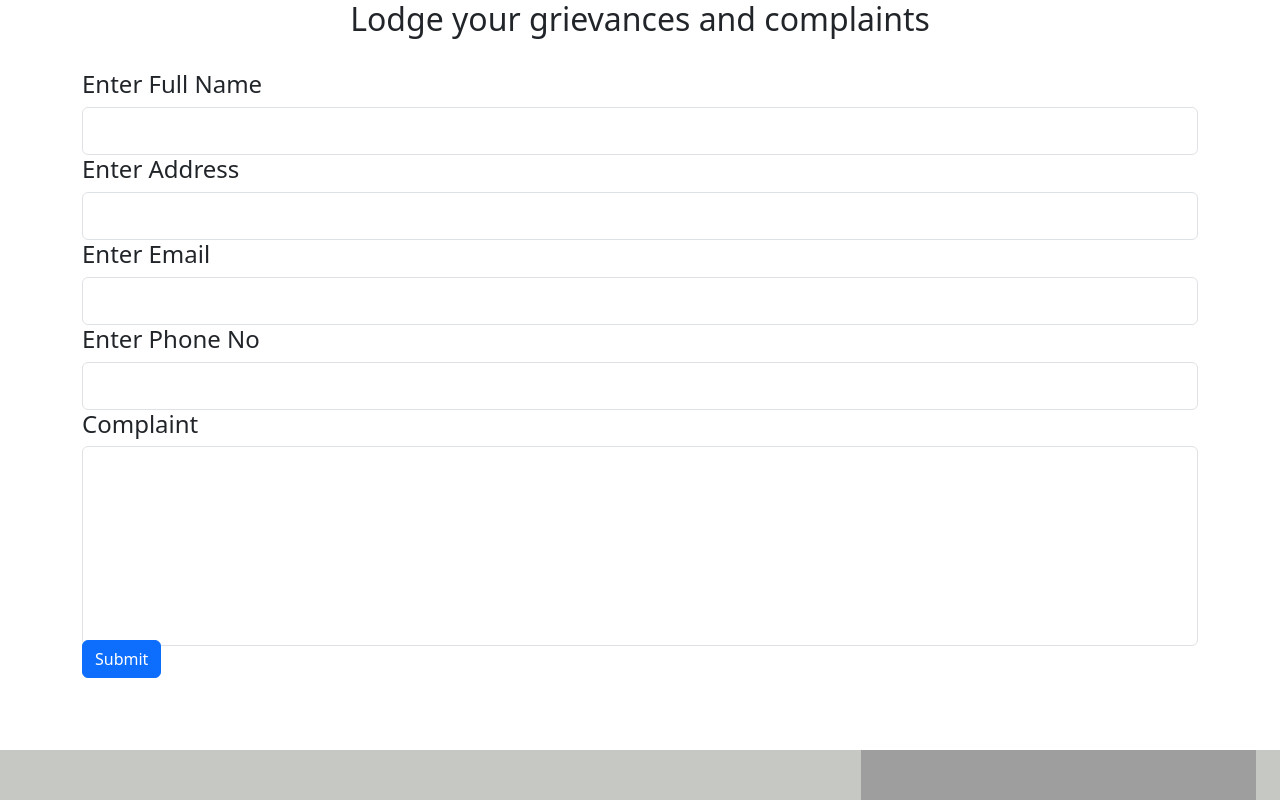
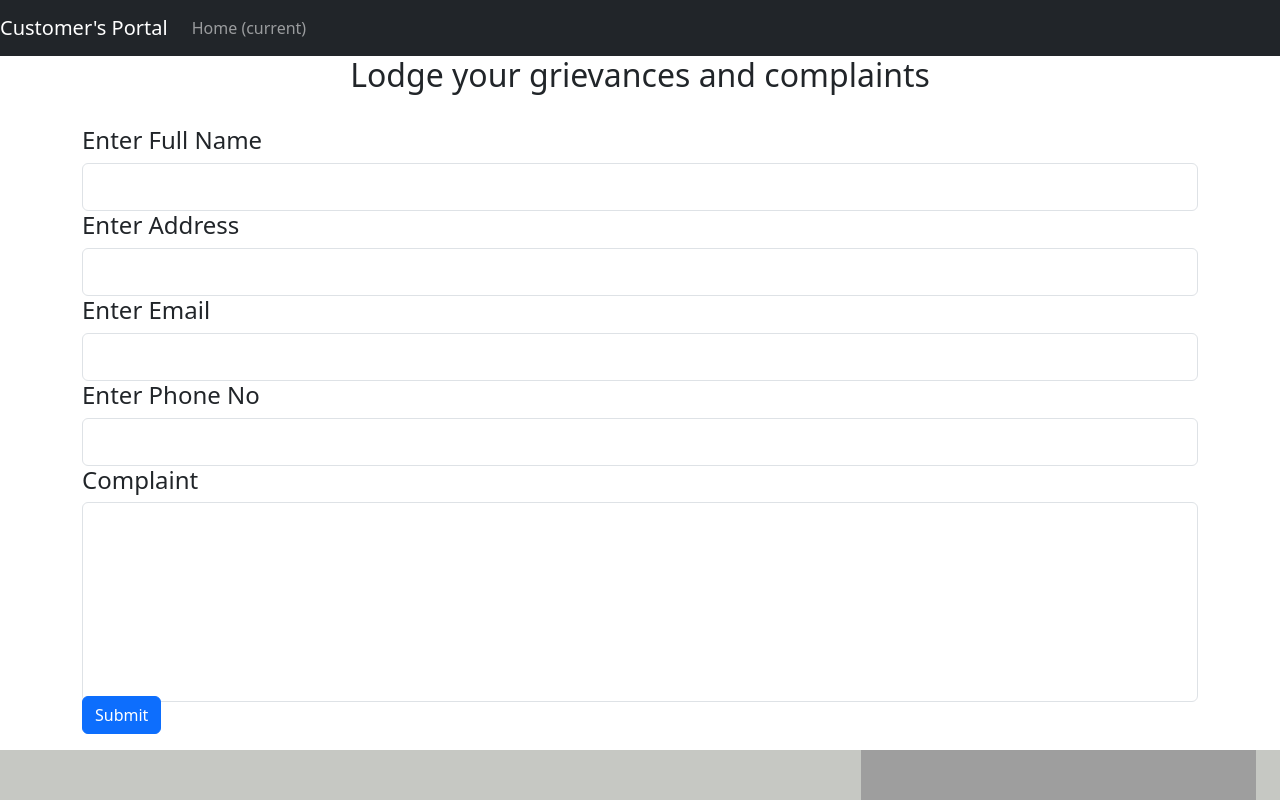
Before and after one commit to mylariprasad/AC-Service-Portal, a React (Create React App) app: page /ComplainForm in a window 1280 px wide. Built offline with nearby package versions, Linux system fonts and the light colour scheme; grey boxes are pictures that could not be loaded.

Commit message:
header_st

```diff
--- a/src/components/AddRepairComponent.js
+++ b/src/components/AddRepairComponent.js
@@ -1,6 +1,8 @@
 import React, { useState, useEffect } from 'react';
 import { Link, useParams, useNavigate } from 'react-router-dom';
 import RepairService from '../services/RepairService';
+import NavBar from './CustomerBooking/NavBar';
+
 
 const AddRepairComponent = () => {
   const [repName, setRepName] = useState('');
@@ -58,6 +60,7 @@ const AddRepairComponent = () => {
 
   return (
     <div>
+      <NavBar></NavBar>
       <br />
       <div className="repair">
         <div className="row">
--- a/src/components/CustomerBooking/ComplainForm.js
+++ b/src/components/CustomerBooking/ComplainForm.js
@@ -1,6 +1,6 @@
 import React from 'react'
 import { ToastContainer, toast } from 'react-toastify'
-
+import NavBar from './NavBar';
 export default function ComplainForm() {
 
     function SaveButton(){
@@ -13,7 +13,7 @@ export default function ComplainForm() {
     <div>
         <ToastContainer theme="light" autoClose={2500}/>
         <div>
-
+        <NavBar></NavBar>
         <form className='container'>
             <div className="form-group">
                      <h2 style={{textAlign:'center'}}> Lodge your grievances and complaints   </h2>
```
